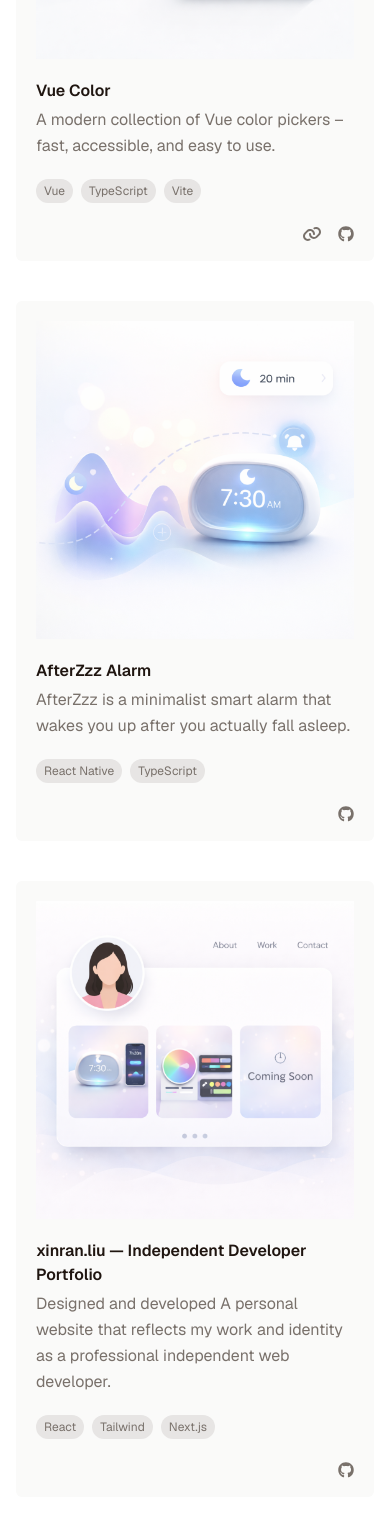
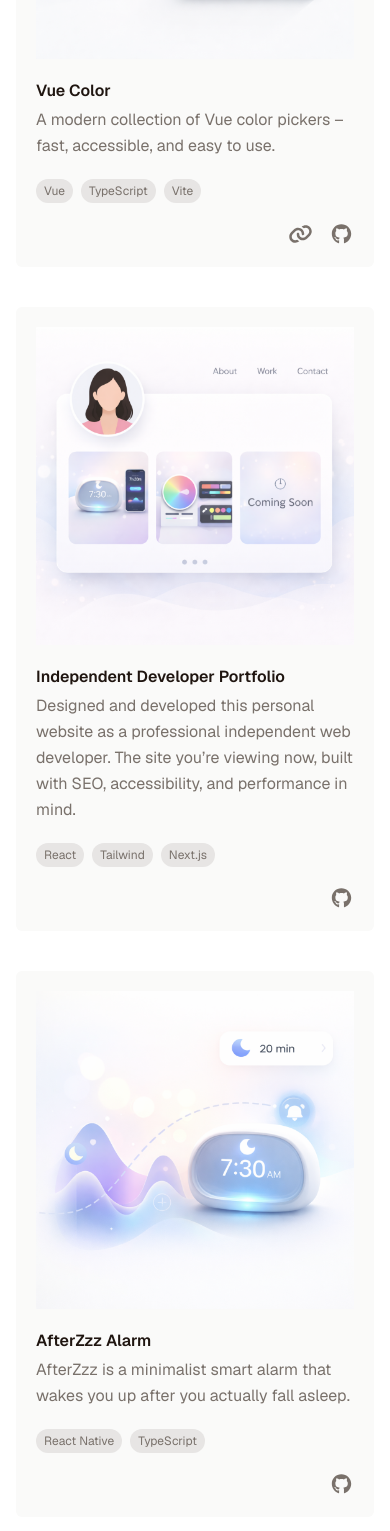
Before and after one commit to linx4200/xinran.liu, a Next.js app: page /en/projects in a window 390 px wide. Shown: the part 451-1982 px from the top of the page. Built offline with nearby package versions, Linux system fonts and the light colour scheme.

Commit message:
chore: some touch ups

```diff
--- a/src/app/[lang]/page.tsx
+++ b/src/app/[lang]/page.tsx
@@ -44,7 +44,7 @@ export default async function Home({ params }: PageProps<'/[lang]'>) {
         <p className="text-base text-text-muted mb-8" dev-mode="tailwind">{dict.home.sections.contact.description}</p>
         <Link className="inline-block py-2 px-4
           border border-solid rounded-lg
-          text-base border-primary text-primary hover:bg-primary/5 transition-colors" href="/contact" dev-mode="tailwind">{dict.home.sections.contact.button}</Link>
+          text-base border-primary text-primary hover:bg-primary/5 transition-colors" href={`/${lang}/contact`} dev-mode="tailwind">{dict.home.sections.contact.button}</Link>
       </section>
     </>
   );
--- a/src/app/api/google-calendar/route.ts
+++ b/src/app/api/google-calendar/route.ts
@@ -29,8 +29,6 @@ export async function GET() {
     // Code below handles empty array.
     return Response.json({ error: 'Failed to fetch availability' });
   }
-
-  console.log(resp);
 
   // start 和 end 都是 UTC（世界标准时间）， 如 ‘2026-01-23T23:30:00Z’
   const busyIntervals = resp.busy.filter(
--- a/src/components/Nav.tsx
+++ b/src/components/Nav.tsx
@@ -64,7 +64,7 @@ const Nav = ({ dict }: { dict: Dictionary }) => {
       {/* Mobile Menu Toggle */}
       <button
         type="button"
-        className="lg:hidden p-2"
+        className="lg:hidden p-2 text-text-muted"
         onClick={() => setIsOpen(!isOpen)}
         aria-label="Toggle navigation menu"
         aria-expanded={isOpen}
--- a/src/components/ProjectCard.tsx
+++ b/src/components/ProjectCard.tsx
@@ -53,12 +53,12 @@ export const ProjectCard = (props: Props) => {
           <span className="text-xs text-text-muted bg-surface-strong px-2 py-1 rounded-full" key={tag}>{tag}</span>
         ))}
       </div>}
-      {(site || github) && <div className="flex gap-4 mt-5 justify-end">
-        {site && <a target='_blank' rel="noreferrer noopener" href={site} className="size-4.5" aria-label={`Open ${title} live site`}>
-          <FontAwesomeIcon icon={faLink} color='var(--color-text-muted)' />
+      {(site || github) && <div className="flex gap-4 mt-5 justify-end text-text-muted">
+        {site && <a target='_blank' rel="noreferrer noopener" href={site} aria-label={`Open ${title} live site`}>
+          <FontAwesomeIcon icon={faLink} size='lg' />
         </a>}
-        {github && <a target='_blank' rel="noreferrer noopener" href={github} className="size-4.5" aria-label={`Open ${title} on GitHub`}>
-          <FontAwesomeIcon icon={faGithub} color='var(--color-text-muted)' />
+        {github && <a target='_blank' rel="noreferrer noopener" href={github} aria-label={`Open ${title} on GitHub`}>
+          <FontAwesomeIcon icon={faGithub} size='lg' />
         </a>}
       </div>}
     </Card>
--- a/src/data/projects.ts
+++ b/src/data/projects.ts
@@ -26,6 +26,20 @@ export const projects: Project[] = [
   },
   {
     selected: true,
+    title: {
+      en: 'Independent Developer Portfolio',
+      zh: '独立开发者作品集',
+    },
+    desc: {
+      en: 'Designed and developed this personal website as a professional independent web developer. The site you’re viewing now, built with SEO, accessibility, and performance in mind.',
+      zh: '设计并开发了这个个人网站，用于展示我作为专业独立 Web 开发者的工作。你正在浏览的正是这个网站，并兼顾了 SEO、无障碍与性能。',
+    },
+    tags: ['React', 'Tailwind', 'Next.js'],
+    image: '/images/personal-website-2.png',
+    github: 'https://github.com/linx4200/xinran.liu',
+  },
+  {
+    selected: true,
     title: { en: 'AfterZzz Alarm', zh: 'AfterZzz Alarm' },
     desc: {
       en: 'AfterZzz is a minimalist smart alarm that wakes you up after you actually fall asleep.',
@@ -35,34 +49,20 @@ export const projects: Project[] = [
     tags: ['React Native', 'TypeScript'],
     github: 'https://github.com/linx4200/AfterZzz-Alarm',
   },
-  {
-    selected: true,
-    title: {
-      en: 'xinran.liu — Independent Developer Portfolio',
-      zh: 'xinran.liu — 独立开发者作品集',
-    },
-    desc: {
-      en: 'Designed and developed A personal website that reflects my work and identity as a professional independent web developer.',
-      zh: '设计并开发了一个反映我作为专业独立 Web 开发者工作和身份的个人网站。',
-    },
-    tags: ['React', 'Tailwind', 'Next.js'],
-    image: '/images/personal-website-2.png',
-    github: 'https://github.com/linx4200/xinran.liu',
-  },
-  {
-    title: { en: 'Future', zh: '未来' },
-    desc: {
-      en: 'Lorem ipsum dolor sit amet, consectetur adipiscing elit, sed do eiusmod tempor incididunt ut labore et dolore magna aliqua. Ut enim ad minim veniam, quis nostrud exercitation ullamco laboris nisi ut aliquip ex ea commodo consequat.',
-      zh: 'Lorem ipsum dolor sit amet, consectetur adipiscing elit, sed do eiusmod tempor incididunt ut labore et dolore magna aliqua. Ut enim ad minim veniam, quis nostrud exercitation ullamco laboris nisi ut aliquip ex ea commodo consequat.',
-    },
-    tags: ['AAA', 'BBB', 'CCC', 'DDD', 'FFF', 'asc'],
-  },
-  {
-    title: { en: 'Chinese Test', zh: '中文测试' },
-    desc: {
-      en: 'Nowadays, the Internet provides various versions of Lorem Ipsum paragraphs, but most of them have been tampered with due to deliberate humor or other random insertion of absurd words.',
-      zh: '如今互联网提供各种各样版本的Lorem Ipsum段落，但是大多数都多多少少出于刻意幽默或者其他随机插入的荒谬单词而被篡改过了。',
-    },
-    site: 'https://www.google.com',
-  },
+  // {
+  //   title: { en: 'Future', zh: '未来' },
+  //   desc: {
+  //     en: 'Lorem ipsum dolor sit amet, consectetur adipiscing elit, sed do eiusmod tempor incididunt ut labore et dolore magna aliqua. Ut enim ad minim veniam, quis nostrud exercitation ullamco laboris nisi ut aliquip ex ea commodo consequat.',
+  //     zh: 'Lorem ipsum dolor sit amet, consectetur adipiscing elit, sed do eiusmod tempor incididunt ut labore et dolore magna aliqua. Ut enim ad minim veniam, quis nostrud exercitation ullamco laboris nisi ut aliquip ex ea commodo consequat.',
+  //   },
+  //   tags: ['AAA', 'BBB', 'CCC', 'DDD', 'FFF', 'asc'],
+  // },
+  // {
+  //   title: { en: 'Chinese Test', zh: '中文测试' },
+  //   desc: {
+  //     en: 'Nowadays, the Internet provides various versions of Lorem Ipsum paragraphs, but most of them have been tampered with due to deliberate humor or other random insertion of absurd words.',
+  //     zh: '如今互联网提供各种各样版本的Lorem Ipsum段落，但是大多数都多多少少出于刻意幽默或者其他随机插入的荒谬单词而被篡改过了。',
+  //   },
+  //   site: 'https://www.google.com',
+  // },
 ];
```
Also changed, not shown: specs/Technical Specification - Developer Mode.md (renamed from specs/Developer Mode.md), specs/Technical Specification.md (renamed from specs/Technical Design for xinran.liu.md).
